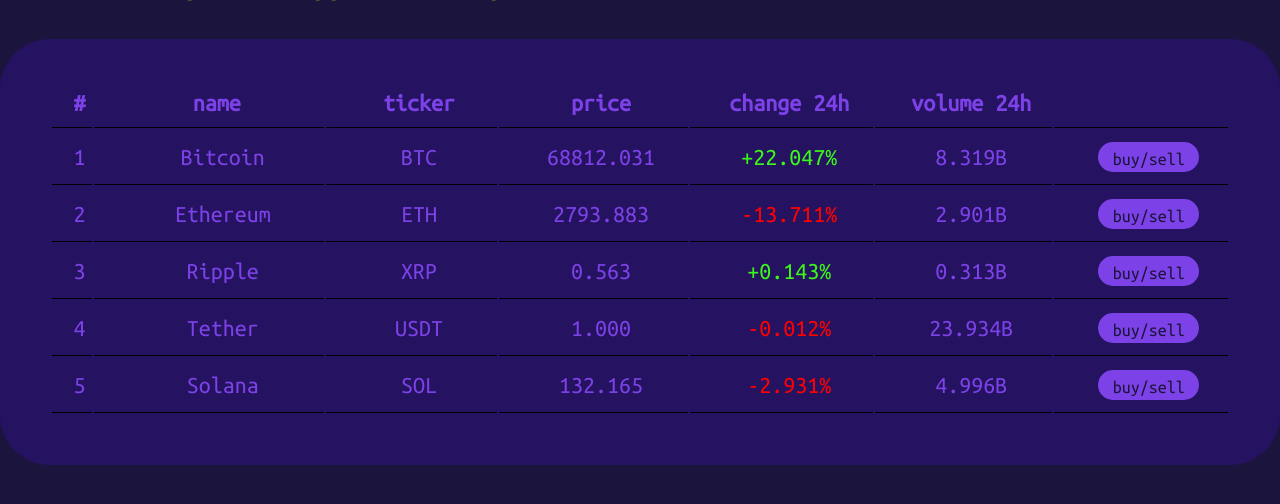
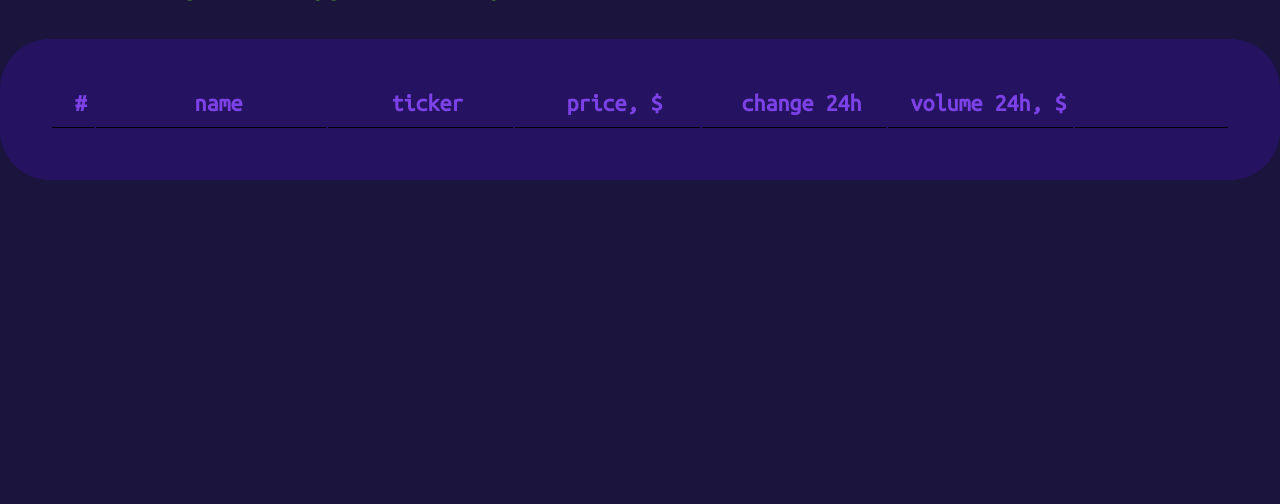
Before and after one commit to LaryStef/CryptoDeal, a Flask app: page /crypto/list in a window 1280 px wide; the page is wider, and only the part inside the window is pictured. Shown: the part 174-678 px from the top of that part. Run offline with Flask 3, Linux system fonts and the light colour scheme; lists and menus that the app fills with data are empty; parts of the project's set-up code (start-up, migrations or seed data) failed here and were passed over.

Commit message:
chore: minor changes

```diff
--- a/app/static/css/cryptoList.css
+++ b/app/static/css/cryptoList.css
@@ -126,7 +126,7 @@
 
 .buy-btn {
     text-align: center;
-    width: 60%;
+    width: 40%;
     height: 80%;
     border-radius: 50px;
     border-style: solid;
--- a/app/templates/cryptoList.html
+++ b/app/templates/cryptoList.html
@@ -13,110 +13,10 @@
                 <th class="hc col1">#</th>
                 <th class="hc col2">name</th>
                 <th class="hc col3">ticker</th>
-                <th class="hc col4">price</th>
+                <th class="hc col4">price, $</th>
                 <th class="hc col5">change 24h</th>
-                <th class="hc col6">volume 24h</th>
+                <th class="hc col6">volume 24h, $</th>
                 <th class="hc col7"></th>
-            </tr>
-            <tr class="row">
-                <td class="tc col1">1</td>
-                <td class="tc col2">
-                    <div>
-                        <img src="" alt="">
-                        <span class="crypto-name">Bitcoin</span>
-                    </div>
-                </td>
-                <td class="tc col3">BTC</td>
-                <td class="tc col4">68812.031</td>
-                <td class="tc col5 change-pos">+22.047%</td>
-                <td class="tc col6">8.319B</td>
-                <td class="tc col7">
-                    <a class="buy-link" href="#">
-                        <div class="buy-btn">
-                            <span>buy/sell</span>
-                        </div>
-                    </a>
-                </td>
-            </tr>
-            <tr class="row">
-                <td class="tc col1">2</td>
-                <td class="tc col2">
-                    <div>
-                        <img src="" alt="">
-                        <span class="crypto-name">Ethereum</span>
-                    </div>
-                </td>
-                <td class="tc col3">ETH</td>
-                <td class="tc col4">2793.883</td>
-                <td class="tc col5 change-neg">-13.711%</td>
-                <td class="tc col6">2.901B</td>
-                <td class="tc col7">
-                    <a class="buy-link" href="#">
-                        <div class="buy-btn">
-                            <span>buy/sell</span>
-                        </div>
-                    </a>
-                </td>
-            </tr>
-            <tr class="row">
-                <td class="tc col1">3</td>
-                <td class="tc col2">
-                    <div>
-                        <img src="" alt="">
-                        <span class="crypto-name">Ripple</span>
-                    </div>
-                </td>
-                <td class="tc col3">XRP</td>
-                <td class="tc col4">0.563</td>
-                <td class="tc col5 change-pos">+0.143%</td>
-                <td class="tc col6">0.313B</td>
-                <td class="tc col7">
-                    <a class="buy-link" href="#">
-                        <div class="buy-btn">
-                            <span>buy/sell</span>
-                        </div>
-                    </a>
-                </td>
-            </tr>
-            <tr class="row">
-                <td class="tc col1">4</td>
-                <td class="tc col2">
-                    <div>
-                        <img src="" alt="">
-                        <span class="crypto-name">Tether</span>
-                    </div>
-                </td>
-                <td class="tc col3">USDT</td>
-                <td class="tc col4">1.000</td>
-                <td class="tc col5 change-neg">-0.012%</td>
-                <td class="tc col6">23.934B</td>
-                <td class="tc col7">
-                    <a class="buy-link" href="#">
-                        <div class="buy-btn">
-                            <span>buy/sell</span>
-                        </div>
-                    </a>
-                </td>
-            </tr>
-            <tr class="row">
-                <td class="tc col1">5</td>
-                <td class="tc col2">
-                    <div>
-                        <img src="" alt="">
-                        <span class="crypto-name">Solana</span>
-                    </div>
-                </td>
-                <td class="tc col3">SOL</td>
-                <td class="tc col4">132.165</td>
-                <td class="tc col5 change-neg">-2.931%</td>
-                <td class="tc col6">4.996B</td>
-                <td class="tc col7">
-                    <a class="buy-link" href="#">
-                        <div class="buy-btn">
-                            <span>buy/sell</span>
-                        </div>
-                    </a>
-                </td>
             </tr>
         </table>
     </div>
```
